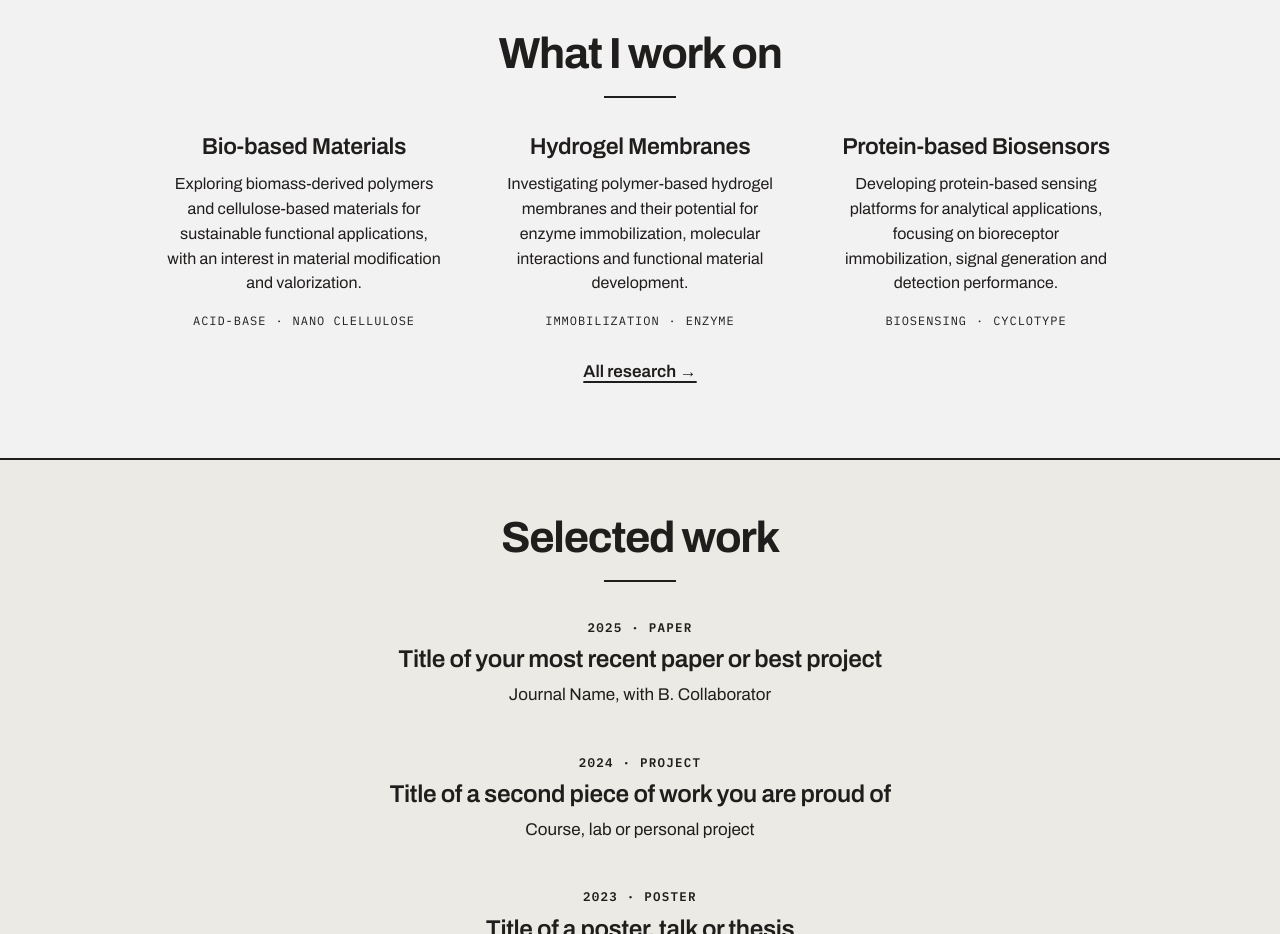
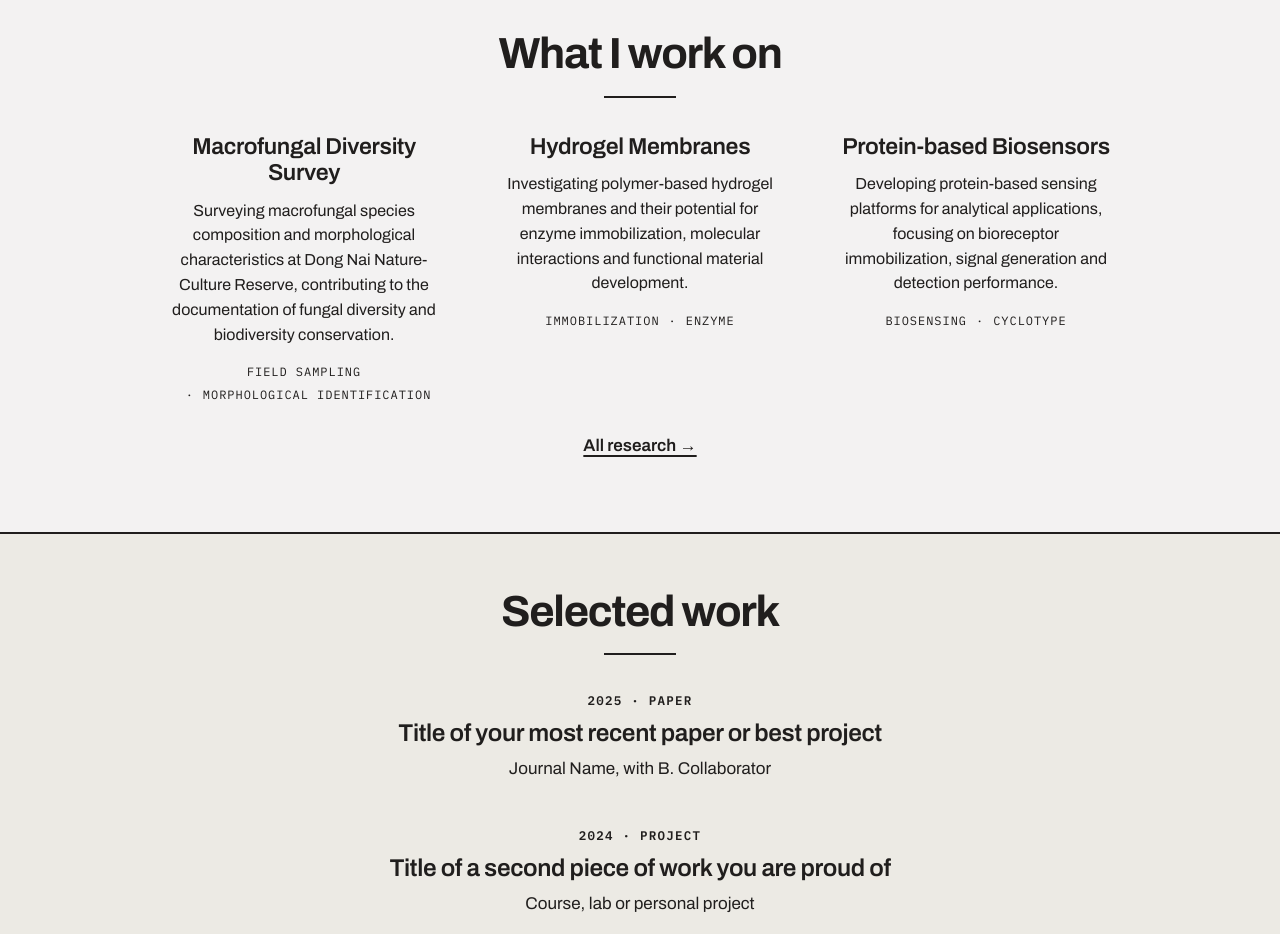
Before and after one commit to Nininolie/New-lesson, a plain HTML site: page index.html in a window 1280 px wide. Shown: the part 780-1714 px from the top of the page. Drawn offline with Linux system fonts and the light colour scheme.

Commit message:
Update index.html

```diff
--- a/index.html
+++ b/index.html
@@ -54,9 +54,9 @@
       </div>
       <div class="cols3">
         <article class="col">
-          <h3>Bio-based Materials</h3>
-          <p>Exploring biomass-derived polymers and cellulose-based materials for sustainable functional applications, with an interest in material modification and valorization.</p>
-          <div class="tags"><span class="tag">Acid-base</span><span class="tag">Nano clellulose</span></div>
+          <h3>Macrofungal Diversity Survey</h3>
+          <p>Surveying macrofungal species composition and morphological characteristics at Dong Nai Nature-Culture Reserve, contributing to the documentation of fungal diversity and biodiversity conservation.</p>
+          <div class="tags"><span class="tag">Field Sampling</span><span class="tag">Morphological Identification</span></div>
         </article>
         <article class="col">
           <h3>Hydrogel Membranes</h3>
```
